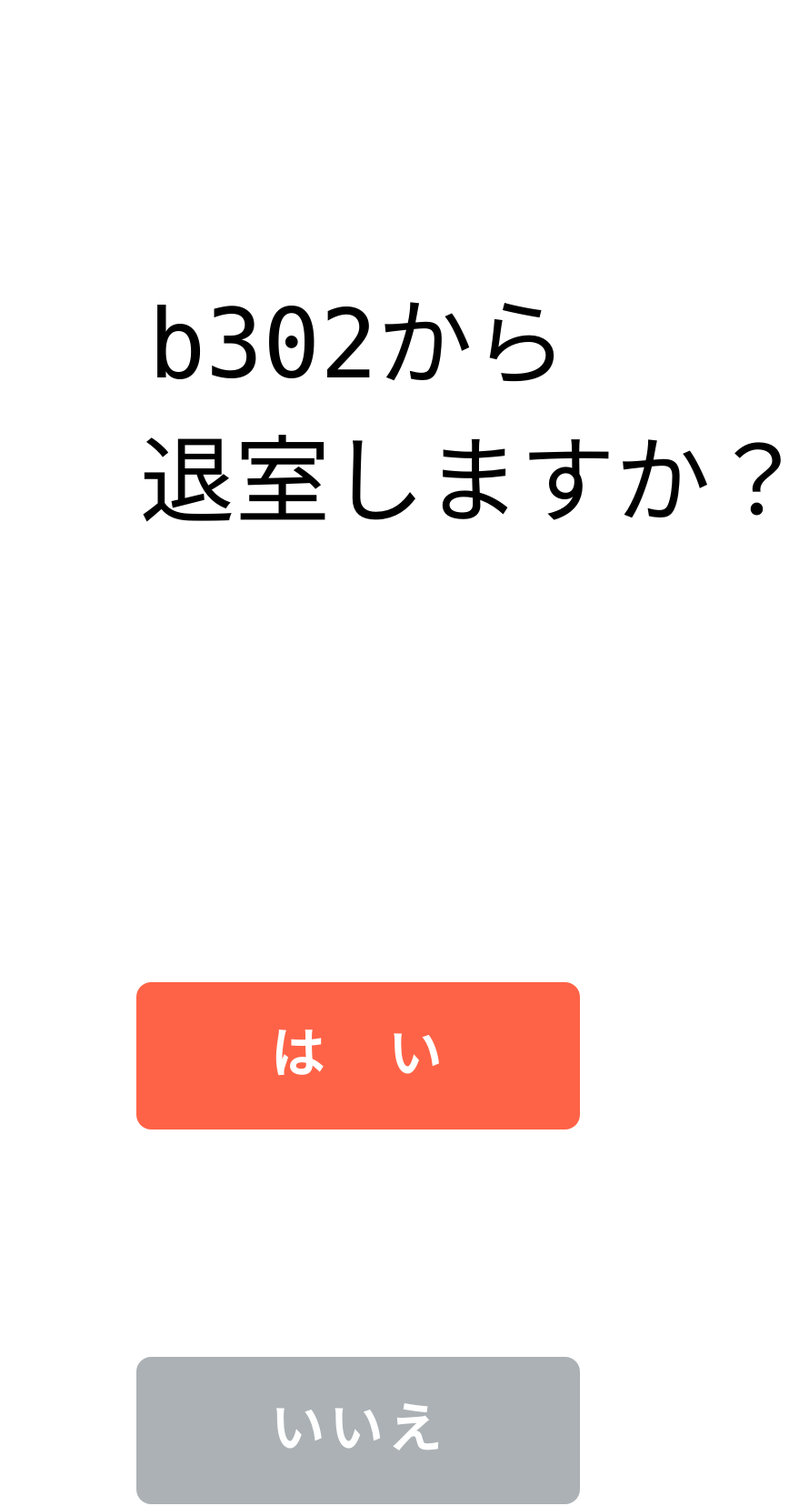
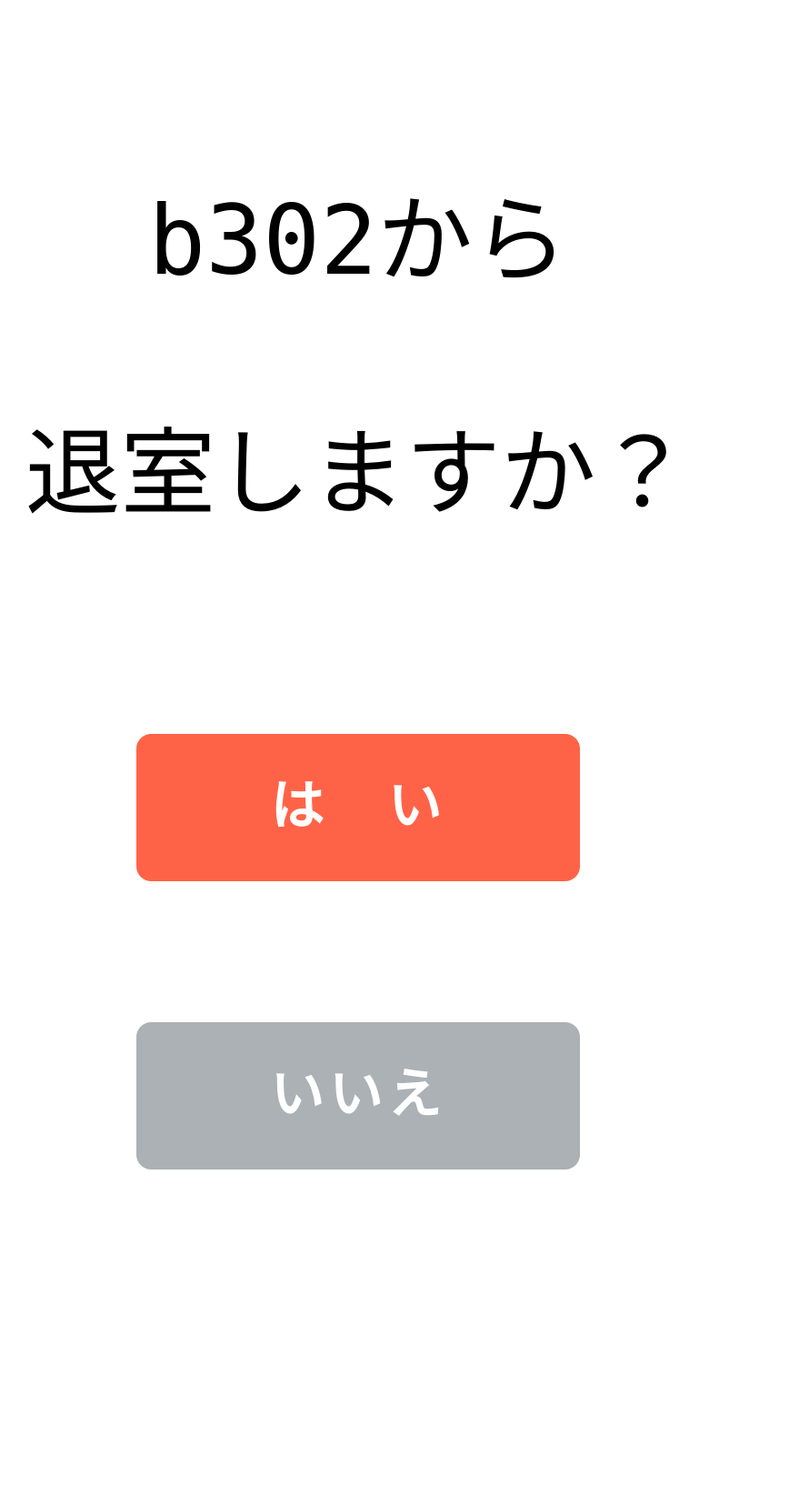
Before and after one commit to f-ryu/ICT_room, a Django app: page /exit_confirmation in a window 1280 px wide. Shown: the whole page at 91% size, without its empty margins (246-1136 px from the left). After the commit the page ends 1286 px from the top, so only its background shows below. Run offline with Django 3.2, Linux system fonts and the light colour scheme.

Commit message:
デザイン変更

```diff
--- a/templates/exit_confirmation.html
+++ b/templates/exit_confirmation.html
@@ -8,22 +8,22 @@
     <style media="screen">
         .text{
             position: relative;
-            top: 5cm;
+            top: 2cm;
         }
         .okbtn{
             position: relative;
-            top: 15cm;
+            top: 5cm;
         }
         .nobtn{
             position: relative;
-            top: 21.5cm;
+            top: 9cm;
         }
     </style>
 </head>
 <body>
 <div class="text">
-    <pre>{{ room }}から
-    退室しますか？</pre>
+    <pre>{{ room }}から</pre>
+    <pre>退室しますか？</pre>
 </div>
 <div class="okbtn">
     <a href='exit_ok' class="btn btn--yes">は　い</a>
--- a/templates/exit_ok.html
+++ b/templates/exit_ok.html
@@ -8,11 +8,11 @@
     <style media="screen">
         .text{
             position: relative;
-            top: 15cm;
+            top: 7cm;
         }
         .okbtn{
             position: relative;
-            top: 27.5cm;
+            top: 16cm;
         }
     </style>
 </head>
--- a/templates/in_ok.html
+++ b/templates/in_ok.html
@@ -8,11 +8,11 @@
     <style media="screen">
         .text{
             position: relative;
-            top: 5cm;
+            top: 2cm;
         }
         .okbtn{
             position: relative;
-            top: 16.5cm;
+            top: 5.5cm;
         }
         </style>
 </head>
```
Also changed, not shown: templates/in_confirmation.html (+4 -4 lines), templates/logout_ok.html (+4 -3 lines).
